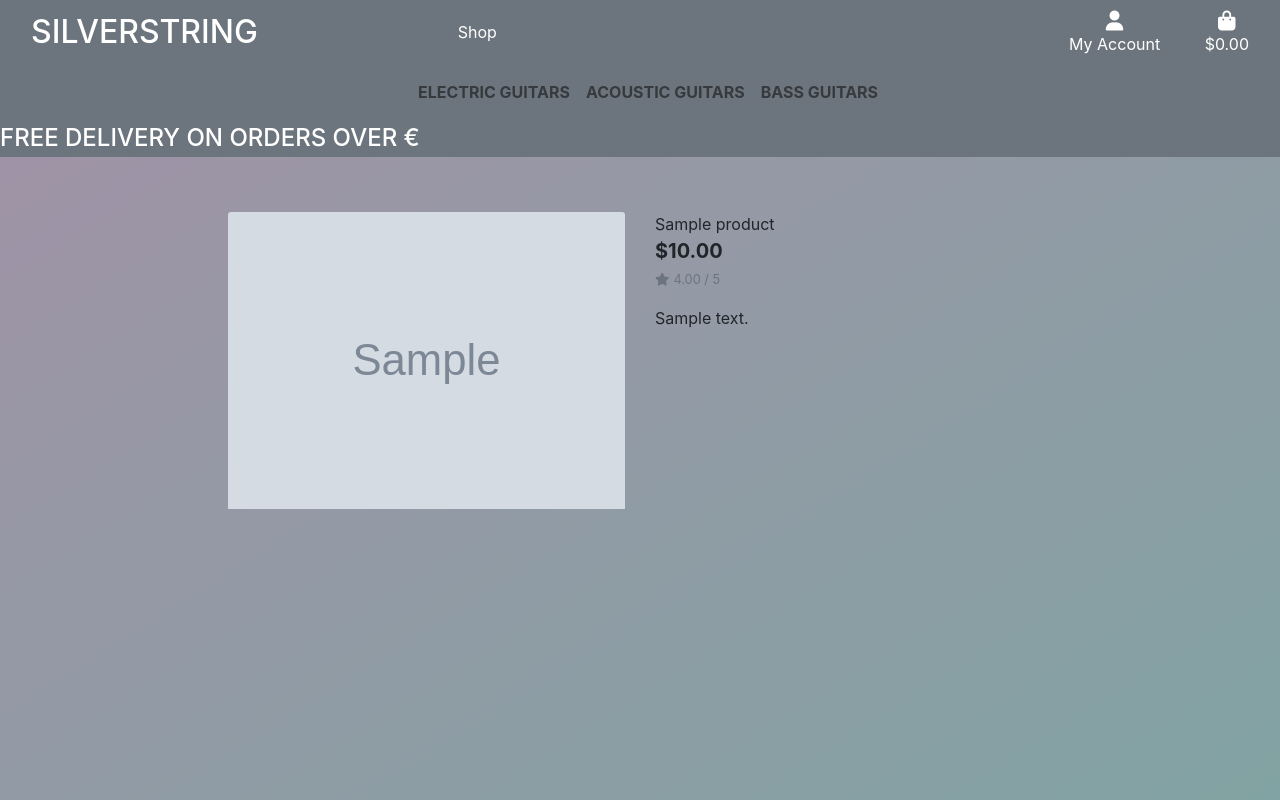
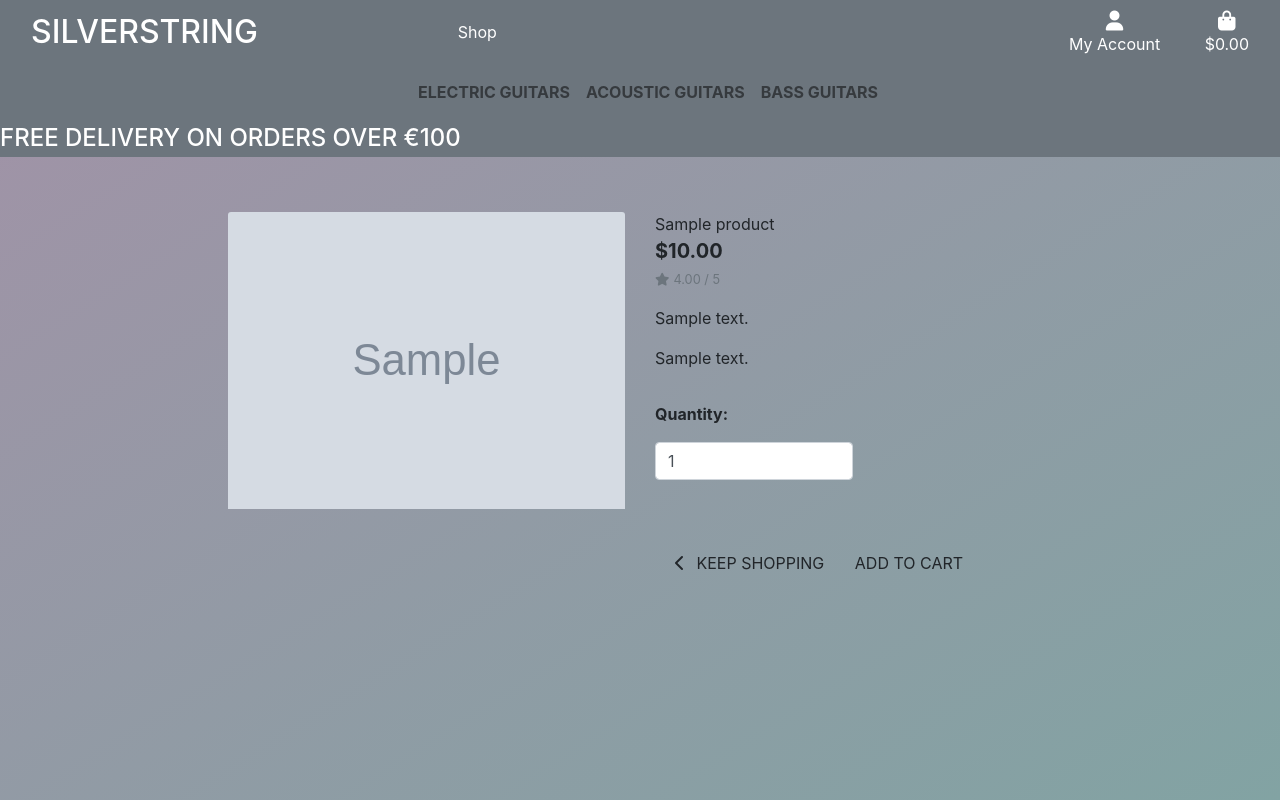
Before and after one commit to Code-Institute-Submissions/dvcoffey-silverstring_JulyResub, a Django app: page /products/1 in a window 1280 px wide. Run offline with Django 3.2, Linux system fonts and the light colour scheme; tables that the repository leaves empty hold one stand-in row (values such as "Sample post"); grey boxes marked "Sample" are stand-in pictures; some libraries are stand-ins or nearby versions.

Commit message:
Implemented 'add to cart' functionality

```diff
--- /dev/null
+++ b/cart/contexts.py
@@ -0,0 +1,30 @@
+from decimal import Decimal
+from django.conf import settings
+
+
+def cart_contents(request):
+
+    cart_items = []
+    total = 0
+    product_count = 0
+
+    if total < settings.FREE_DELIVERY_THRESHOLD:
+        delivery = total * Decimal(settings.STANDARD_DELIVERY_PERCENTAGE / 100)
+        free_delivery_delta = settings.FREE_DELIVERY_THRESHOLD - total
+    else:
+        delivery = 0
+        free_delivery_delta = 0
+
+    grand_total = delivery + total
+
+    context = {
+        'cart_items': cart_items,
+        'total': total,
+        'product_count': product_count,
+        'delivery': delivery,
+        'free_delivery_delta': free_delivery_delta,
+        'free_delivery_threshold': settings.FREE_DELIVERY_THRESHOLD,
+        'grand_total': grand_total,
+    }
+
+    return context
--- a/cart/urls.py
+++ b/cart/urls.py
@@ -2,5 +2,6 @@
 from . import views
 
 urlpatterns = [
-    path('', views.view_cart, name='view_cart')
+    path('', views.view_cart, name='view_cart'),
+    path('add/<item_id>/', views.add_to_cart, name='add_to_cart')
 ]
--- a/products/templates/products/product_detail.html
+++ b/products/templates/products/product_detail.html
@@ -36,6 +36,31 @@
                         <small class="text-muted">No Rating</small>
                     {% endif %}
                     <p class="mt-3">{{ product.description }}</p>
+                    <p class="mt-3">{{ product.description }}</p>
+                    <form class="form" action="{% url 'add_to_cart' product.id %}" method="POST">
+                        {% csrf_token %}
+                        <div class="form-row">
+                            <div class="col-12">
+                                <p class="mt-3"><strong>Quantity:</strong></p>
+                                <div class="form-group w-50">
+                                    <div class="input-group">
+                                        <input class="form-control qty_input" type="number" name="quantity" value="1" min="1" max="99" data-item_id="{{ product.id }}" id="id_qty_{{ product.id }}">
+                                    </div>
+                                </div>
+                            </div>
+
+                            <div class="col-12">
+                                <a href="{% url 'products' %}" class="btn rounded-0 mt-5">
+                                    <span class="icon">
+                                        <i class="fas fa-chevron-left"></i>
+                                    </span>
+                                    <span class="text-uppercase">Keep Shopping</span>
+                                </a>
+                                <input type="submit" class="btn btn-black rounded-0 text-uppercase mt-5" value="Add to Cart">
+                            </div>
+                            <input type="hidden" name="redirect_url" value="{{ request.path }}">
+                        </div>
+                    </form>
                 </div>
             </div>
         </div>
--- a/silverstring/settings.py
+++ b/silverstring/settings.py
@@ -73,6 +73,7 @@
                 'django.template.context_processors.request',
                 'django.contrib.auth.context_processors.auth',
                 'django.contrib.messages.context_processors.messages',
+                'cart.contexts.cart_contents',
             ],
         },
     },
@@ -155,6 +156,10 @@
 MEDIA_URL = '/media/'
 MEDIA_ROOT = os.path.join(BASE_DIR, 'media')
 
+
+FREE_DELIVERY_THRESHOLD = 100
+STANDARD_DELIVERY_PERCENTAGE = 5
+
 # Default primary key field type
 # https://docs.djangoproject.com/en/3.2/ref/settings/#default-auto-field
 
--- a/templates/base.html
+++ b/templates/base.html
@@ -95,7 +95,7 @@
             </nav>
             <div id="delivery-banner" class="row text-center">
                 <div class="col bg-black text-white">
-                    <h4 class="logo-font my-1">Free delivery on orders over €{{ free_shipping_threshold }}</h4>
+                    <h4 class="logo-font my-1">Free delivery on orders over €{{ free_delivery_threshold }}</h4>
                 </div>
             </div>
         </div>
```
Also changed, not shown: cart/views.py (+18 -1 lines), cart/cart.html (renamed from cart/templates/cart/cart.html).
